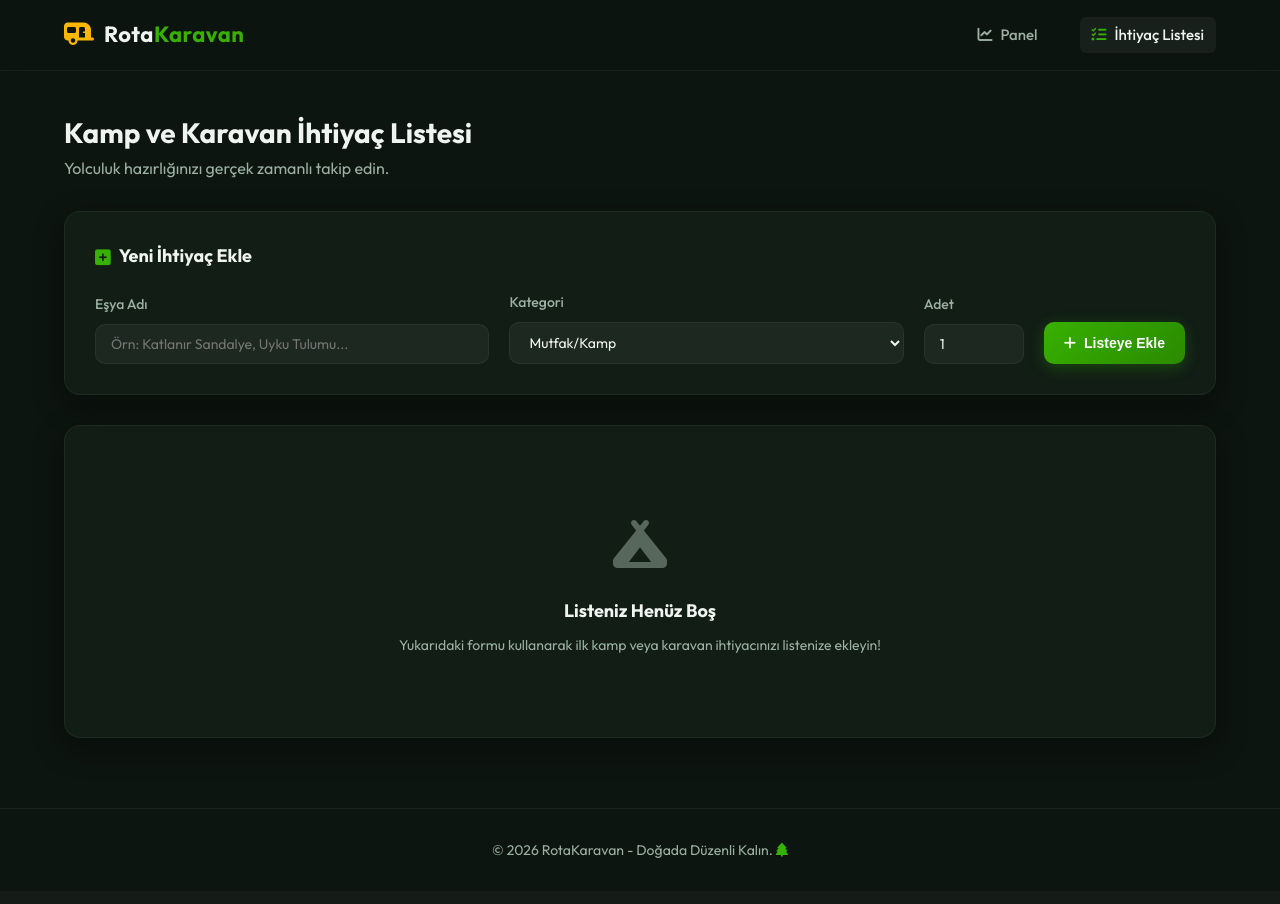
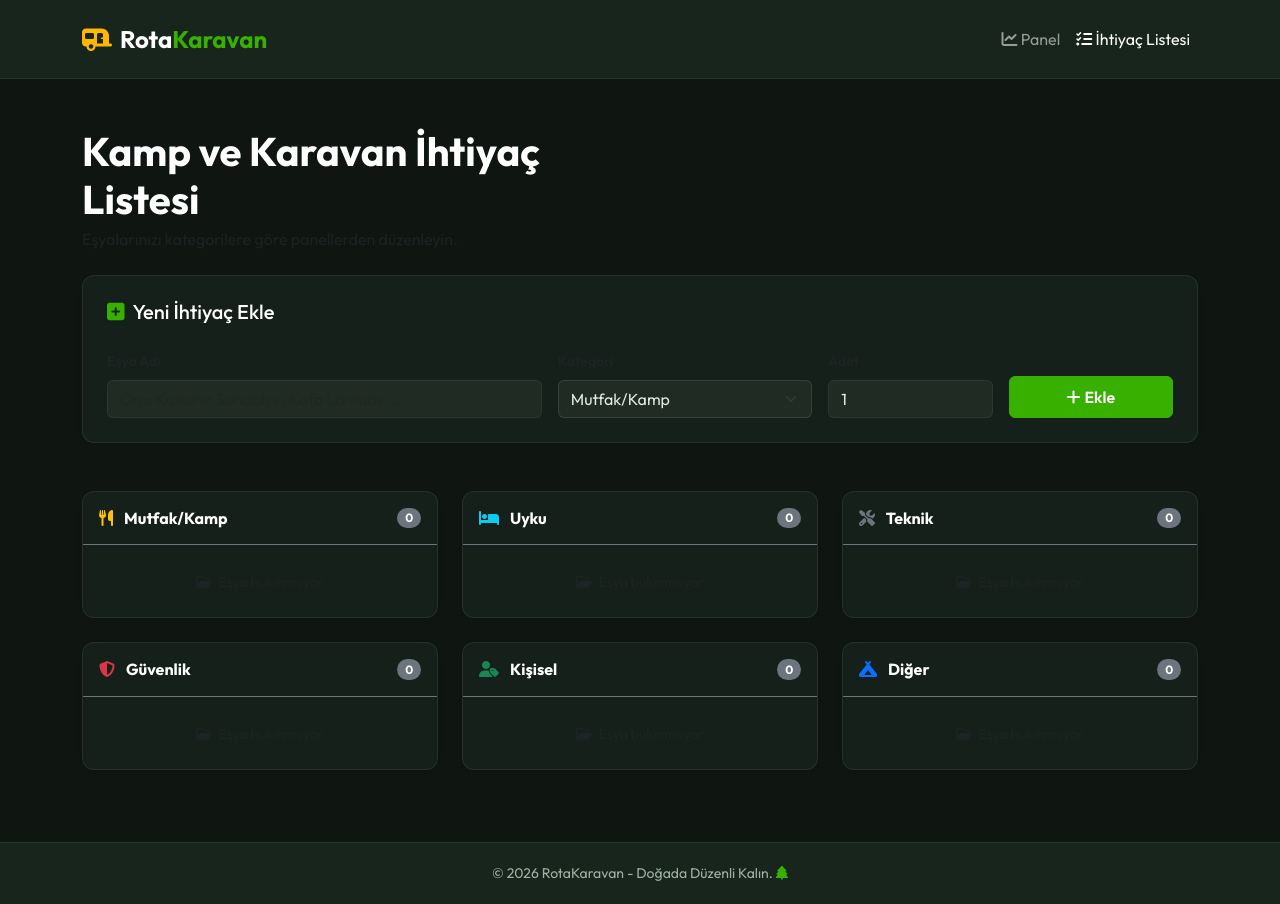
Before and after one commit to batugyavuz/final-dev, a Flask app: page /items/ in a window 1280 px wide. Before the commit the page ends 858 px from the top, so only its background shows below. Run offline with Flask 3, Linux system fonts and the light colour scheme.

Commit message:
Bootstrap 5 ile kamp temali kategorize edilmis paneller arayuzu (dashboard) ve ai_gunlugu guncellemeleri eklendi

```diff
--- a/app/items/routes.py
+++ b/app/items/routes.py
@@ -7,7 +7,7 @@
 def list_items():
     """List all caravan/camping needs from the SQLite database."""
     items = Item.query.all()
-    return render_template('items/list.html', items=items)
+    return render_template('items/dashboard.html', items=items)
 
 @items_bp.route('/add', methods=['POST'])
 def add_item():
--- a/app/templates/base.html
+++ b/app/templates/base.html
@@ -3,53 +3,120 @@
 <head>
     <meta charset="UTF-8">
     <meta name="viewport" content="width=device-width, initial-scale=1.0">
-    <title>{% block title %}RotaKaravan - Kamp ve Karavan İhtiyaç Takip Sistemi{% endblock %}</title>
-    <!-- Modern Typography: Google Fonts -->
-    <link rel="preconnect" href="https://fonts.googleapis.com">
-    <link rel="preconnect" href="https://fonts.gstatic.com" crossorigin>
+    <title>{% block title %}RotaKaravan - Kamp ve Karavan Takip{% endblock %}</title>
+    <!-- Bootstrap 5 CSS CDN -->
+    <link href="https://cdn.jsdelivr.net/npm/bootstrap@5.3.0/dist/css/bootstrap.min.css" rel="stylesheet">
+    <!-- Modern Typography: Google Fonts (Outfit) -->
     <link href="https://fonts.googleapis.com/css2?family=Outfit:wght@300;400;500;600;700&display=swap" rel="stylesheet">
-    <!-- FontAwesome for Premium Icons -->
+    <!-- FontAwesome for Icons -->
     <link rel="stylesheet" href="https://cdnjs.cloudflare.com/ajax/libs/font-awesome/6.4.0/css/all.min.css">
-    <!-- Main Style Sheet -->
-    <link rel="stylesheet" href="{{ url_for('static', filename='css/style.css') }}">
+
+    <style>
+        body {
+            font-family: 'Outfit', sans-serif;
+            background-color: #0f1612;
+            color: #e4ebe5;
+            min-height: 100vh;
+            display: flex;
+            flex-direction: column;
+        }
+
+        .navbar-custom {
+            background-color: #17251d;
+            border-bottom: 1px solid rgba(255, 255, 255, 0.08);
+        }
+
+        .nav-logo-icon {
+            color: #ffb703;
+            margin-right: 8px;
+        }
+
+        .footer-custom {
+            background-color: #17251d;
+            border-top: 1px solid rgba(255, 255, 255, 0.08);
+            margin-top: auto;
+            padding: 20px 0;
+            text-align: center;
+            font-size: 14px;
+            color: #a0b2a5;
+        }
+
+        .text-accent {
+            color: #38b000;
+        }
+
+        /* Modernized form elements & cards for dark theme */
+        .card-custom {
+            background-color: rgba(23, 37, 29, 0.7);
+            backdrop-filter: blur(10px);
+            border: 1px solid rgba(255, 255, 255, 0.08);
+            border-radius: 12px;
+        }
+
+        .form-control, .form-select {
+            background-color: rgba(255, 255, 255, 0.05);
+            border: 1px solid rgba(255, 255, 255, 0.1);
+            color: #e4ebe5 !important;
+        }
+
+        .form-control:focus, .form-select:focus {
+            background-color: rgba(255, 255, 255, 0.08);
+            border-color: #38b000;
+            box-shadow: 0 0 0 0.25rem rgba(56, 176, 0, 0.25);
+        }
+
+        .btn-success-custom {
+            background-color: #38b000;
+            border-color: #38b000;
+            color: #fff;
+        }
+
+        .btn-success-custom:hover {
+            background-color: #70e000;
+            border-color: #70e000;
+            color: #fff;
+        }
+    </style>
     {% block head %}{% endblock %}
 </head>
 <body>
-    <header class="app-header">
-        <nav class="navbar">
-            <div class="nav-container">
-                <a href="{{ url_for('main.index') }}" class="nav-logo">
-                    <span class="logo-icon"><i class="fa-solid fa-caravan"></i></span>
-                    <span class="logo-text">Rota<span class="logo-accent">Karavan</span></span>
-                </a>
-                <ul class="nav-menu">
+    <nav class="navbar navbar-expand-lg navbar-dark navbar-custom py-3">
+        <div class="container">
+            <a class="navbar-brand fw-bold fs-4" href="{{ url_for('main.index') }}">
+                <i class="fa-solid fa-caravan nav-logo-icon"></i>Rota<span class="text-accent">Karavan</span>
+            </a>
+            <button class="navbar-toggler" type="button" data-bs-toggle="collapse" data-bs-target="#navbarNav">
+                <span class="navbar-toggler-icon"></span>
+            </button>
+            <div class="collapse navbar-collapse" id="navbarNav">
+                <ul class="navbar-nav ms-auto">
                     <li class="nav-item">
-                        <a href="{{ url_for('main.index') }}" class="nav-link {% if request.endpoint == 'main.index' %}active{% endif %}">
+                        <a class="nav-link {% if request.endpoint == 'main.index' %}active{% endif %}" href="{{ url_for('main.index') }}">
                             <i class="fa-solid fa-chart-line"></i> Panel
                         </a>
                     </li>
                     <li class="nav-item">
-                        <a href="{{ url_for('items.list_items') }}" class="nav-link {% if request.endpoint == 'items.list_items' %}active{% endif %}">
+                        <a class="nav-link {% if request.endpoint == 'items.list_items' %}active{% endif %}" href="{{ url_for('items.list_items') }}">
                             <i class="fa-solid fa-list-check"></i> İhtiyaç Listesi
                         </a>
                     </li>
                 </ul>
             </div>
-        </nav>
-    </header>
+        </div>
+    </nav>
 
-    <main class="app-main-content">
-        <div class="content-container">
-            {% block content %}{% endblock %}
-        </div>
+    <main class="container my-5">
+        {% block content %}{% endblock %}
     </main>
 
-    <footer class="app-footer">
-        <div class="footer-container">
-            <p>&copy; 2026 RotaKaravan - Doğada Düzenli Kalın. <i class="fa-solid fa-tree text-accent"></i></p>
+    <footer class="footer-custom">
+        <div class="container">
+            <p class="mb-0">&copy; 2026 RotaKaravan - Doğada Düzenli Kalın. <i class="fa-solid fa-tree text-accent"></i></p>
         </div>
     </footer>
 
+    <!-- Bootstrap 5 Bundle with Popper JS -->
+    <script src="https://cdn.jsdelivr.net/npm/bootstrap@5.3.0/dist/js/bootstrap.bundle.min.js"></script>
     {% block scripts %}{% endblock %}
 </body>
 </html>
--- /dev/null
+++ b/app/templates/items/dashboard.html
@@ -0,0 +1,101 @@
+{% extends 'base.html' %}
+
+{% block title %}Paneller - RotaKaravan{% endblock %}
+
+{% block content %}
+<div class="row align-items-center mb-4">
+    <div class="col-md-6">
+        <h1 class="fw-bold text-white mb-1">Kamp ve Karavan İhtiyaç Listesi</h1>
+        <p class="text-muted mb-0">Eşyalarınızı kategorilere göre panellerden düzenleyin.</p>
+    </div>
+</div>
+
+<!-- Yeni İhtiyaç Ekleme Form Kartı -->
+<div class="card card-custom mb-5 shadow-sm">
+    <div class="card-body p-4">
+        <h5 class="card-title text-white mb-4"><i class="fa-solid fa-square-plus text-accent me-2"></i>Yeni İhtiyaç Ekle</h5>
+        <form action="{{ url_for('items.add_item') }}" method="POST" class="row g-3 align-items-end">
+            <div class="col-md-5">
+                <label for="name" class="form-label text-muted small fw-semibold">Eşya Adı</label>
+                <input type="text" id="name" name="name" class="form-control" placeholder="Örn: Katlanır Sandalye, Kafa Lambası..." required>
+            </div>
+            <div class="col-md-3">
+                <label for="category" class="form-label text-muted small fw-semibold">Kategori</label>
+                <select id="category" name="category" class="form-select">
+                    <option value="Mutfak/Kamp">Mutfak/Kamp</option>
+                    <option value="Uyku">Uyku</option>
+                    <option value="Teknik">Teknik</option>
+                    <option value="Güvenlik">Güvenlik</option>
+                    <option value="Kişisel">Kişisel</option>
+                    <option value="Diğer">Diğer</option>
+                </select>
+            </div>
+            <div class="col-md-2">
+                <label for="quantity" class="form-label text-muted small fw-semibold">Adet</label>
+                <input type="number" id="quantity" name="quantity" min="1" value="1" class="form-control" required>
+            </div>
+            <div class="col-md-2">
+                <button type="submit" class="btn btn-success-custom w-100 py-2 fw-semibold">
+                    <i class="fa-solid fa-plus me-1"></i>Ekle
+                </button>
+            </div>
+        </form>
+    </div>
+</div>
+
+<!-- Kategori Panelleri (Kanban Benzeri Grid Düzeni) -->
+<div class="row">
+    {% for category in ['Mutfak/Kamp', 'Uyku', 'Teknik', 'Güvenlik', 'Kişisel', 'Diğer'] %}
+    <div class="col-md-6 col-lg-4 mb-4">
+        <div class="card card-custom h-100 shadow-sm">
+            <div class="card-header bg-transparent border-bottom border-secondary d-flex justify-content-between align-items-center py-3">
+                <h6 class="card-title mb-0 fw-bold text-white">
+                    <i class="fa-solid {% if category == 'Mutfak/Kamp' %}fa-utensils text-warning{% elif category == 'Uyku' %}fa-bed text-info{% elif category == 'Teknik' %}fa-screwdriver-wrench text-secondary{% elif category == 'Güvenlik' %}fa-shield-halved text-danger{% elif category == 'Kişisel' %}fa-user-tag text-success{% else %}fa-campground text-primary{% endif %} me-2"></i>
+                    {{ category }}
+                </h6>
+                <span class="badge bg-secondary rounded-pill">
+                    {{ items | selectattr('category', 'equalto', category) | list | length }}
+                </span>
+            </div>
+            <div class="card-body p-0">
+                <ul class="list-group list-group-flush bg-transparent">
+                    {% set category_items = items | selectattr('category', 'equalto', category) | list %}
+                    {% if category_items | length > 0 %}
+                        {% for item in category_items %}
+                        <li class="list-group-item bg-transparent border-bottom border-secondary d-flex justify-content-between align-items-center py-3 {% if item.is_packed %}opacity-50{% endif %}">
+                            <div class="d-flex align-items-center">
+                                <!-- Durum Değiştirme (Checkbox) -->
+                                <form action="{{ url_for('items.toggle_item', item_id=item.id) }}" method="POST" class="me-3">
+                                    <button type="submit" class="border-0 bg-transparent text-accent fs-5 p-0" title="Hazır Olarak İşaretle">
+                                        {% if item.is_packed %}
+                                        <i class="fa-solid fa-square-check text-accent"></i>
+                                        {% else %}
+                                        <i class="fa-regular fa-square text-muted"></i>
+                                        {% endif %}
+                                    </button>
+                                </form>
+                                <span class="text-white {% if item.is_packed %}text-decoration-line-through text-muted{% endif %} fw-medium">
+                                    {{ item.name }}
+                                    <span class="badge bg-dark border border-secondary text-muted ms-1">x{{ item.quantity }}</span>
+                                </span>
+                            </div>
+                            <!-- Silme Aksiyonu -->
+                            <form action="{{ url_for('items.delete_item', item_id=item.id) }}" method="POST" onsubmit="return confirm('Bu eşyayı silmek istediğinizden emin misiniz?')">
+                                <button type="submit" class="btn btn-link text-danger p-0" title="Sil">
+                                    <i class="fa-solid fa-trash-can"></i>
+                                </button>
+                            </form>
+                        </li>
+                        {% endfor %}
+                    {% else %}
+                        <li class="list-group-item bg-transparent text-muted py-4 text-center">
+                            <small class="text-muted"><i class="fa-regular fa-folder-open me-1"></i> Eşya bulunmuyor</small>
+                        </li>
+                    {% endif %}
+                </ul>
+            </div>
+        </div>
+    </div>
+    {% endfor %}
+</div>
+{% endblock %}
```
Also changed, not shown: ai_gunlugu.md (+10 -0 lines).
